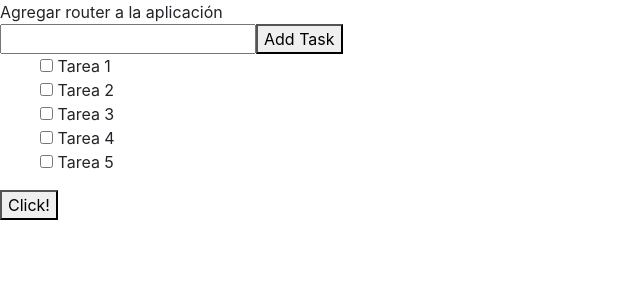
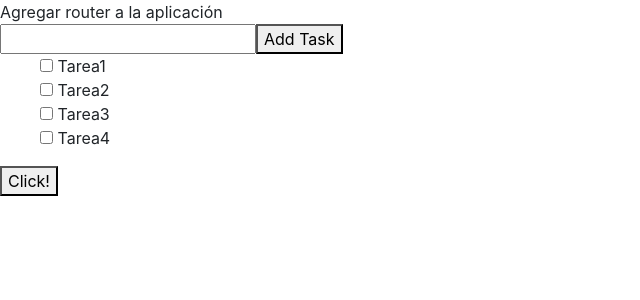
Before and after one commit to Ernjivi/angular-01, an Angular app: page / in a window 1280 px wide. Shown: the top 300 px of the page, without its empty margins (0-640 px from the left). Built offline with nearby package versions, Linux system fonts and the light colour scheme.

Commit message:
Added router

```diff
--- a/src/app/app.component.html
+++ b/src/app/app.component.html
@@ -1 +1 @@
-<app-card></app-card>
+<router-outlet></router-outlet>
--- a/src/app/core/common/card/card.component.html
+++ b/src/app/core/common/card/card.component.html
@@ -2,7 +2,7 @@
   {{ card.text }}
 
   <div *ngIf="card.checkList">
-    <app-checklist></app-checklist>
+    <app-checklist [checkList]="card.checkList"></app-checklist>
   </div>
 
 </div>
--- a/src/app/core/common/card/card.component.ts
+++ b/src/app/core/common/card/card.component.ts
@@ -24,7 +24,6 @@ export class CardComponent implements OnInit {
       { status: false, dueDate: new Date(), text: "Tarea2" },
       { status: false, dueDate: new Date(), text: "Tarea3" },
       { status: false, dueDate: new Date(), text: "Tarea4" },
-      { status: false, dueDate: new Date(), text: "Tarea5" }
     ]
   }
 
--- a/src/app/core/common/cheklist/cheklist.component.ts
+++ b/src/app/core/common/cheklist/cheklist.component.ts
@@ -1,6 +1,7 @@
 import {
   Component,
   OnInit,
+  Input,
   QueryList,
   ViewChildren,
   // AfterContentInit,
@@ -24,19 +25,12 @@ export interface Check{
 export class CheklistComponent implements OnInit {
 
   @ViewChildren(CheckComponent) checks: QueryList<CheckComponent>;
-
+  @Input()
   private checkList: Check[];
 
   constructor() { }
 
   ngOnInit() {
-    this.checkList = [
-      { status: false, dueDate: new Date(), text: 'Tarea 1' },
-      { status: false, dueDate: new Date(), text: 'Tarea 2' },
-      { status: false, dueDate: new Date(), text: 'Tarea 3' },
-      { status: false, dueDate: new Date(), text: 'Tarea 4' },
-      { status: false, dueDate: new Date(), text: 'Tarea 5' },
-    ];
   }
 
   // ngAfterViewInit(){
```
Also changed, not shown: src/app/app.module.ts (+7 -1 lines).
